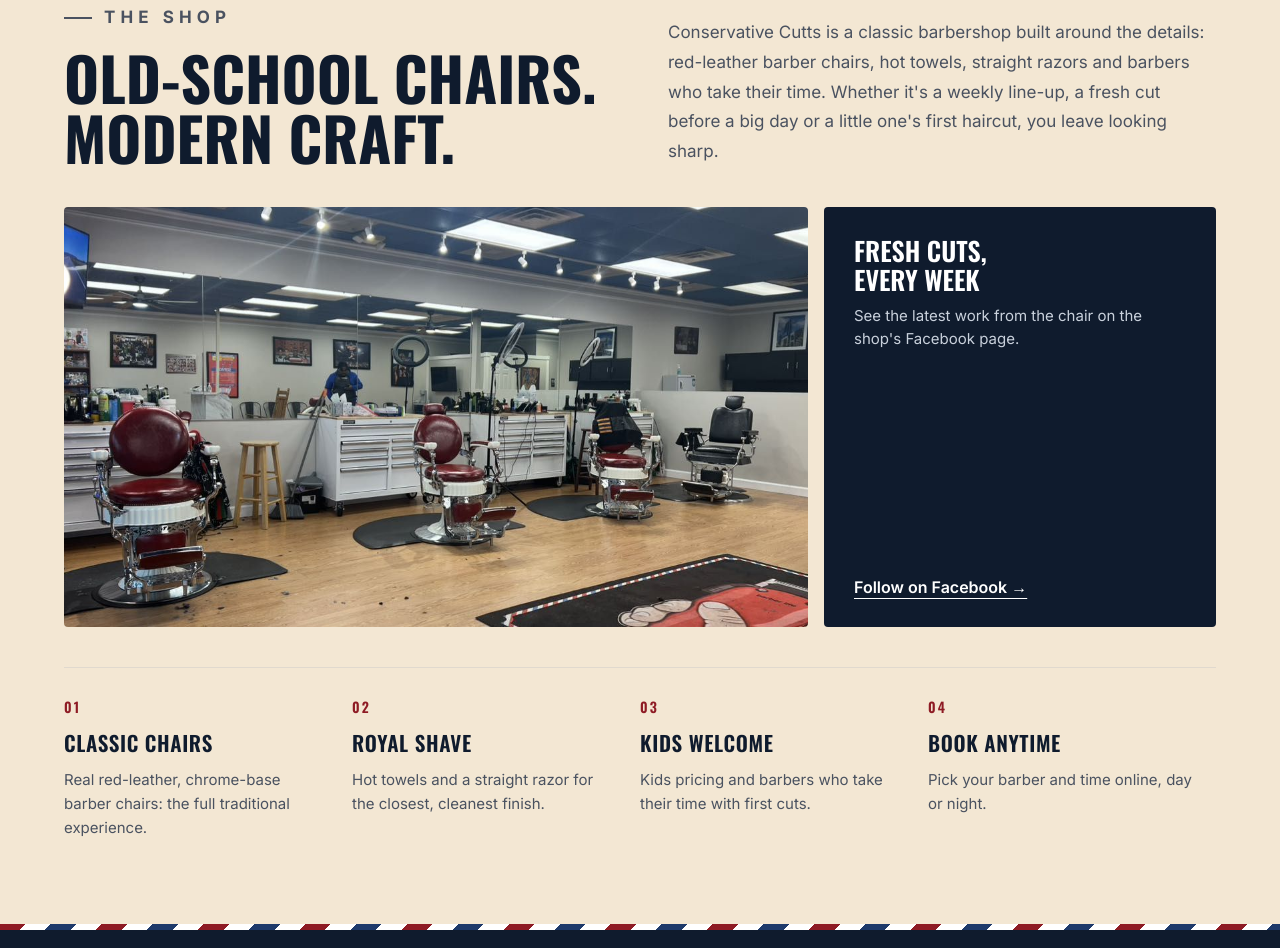
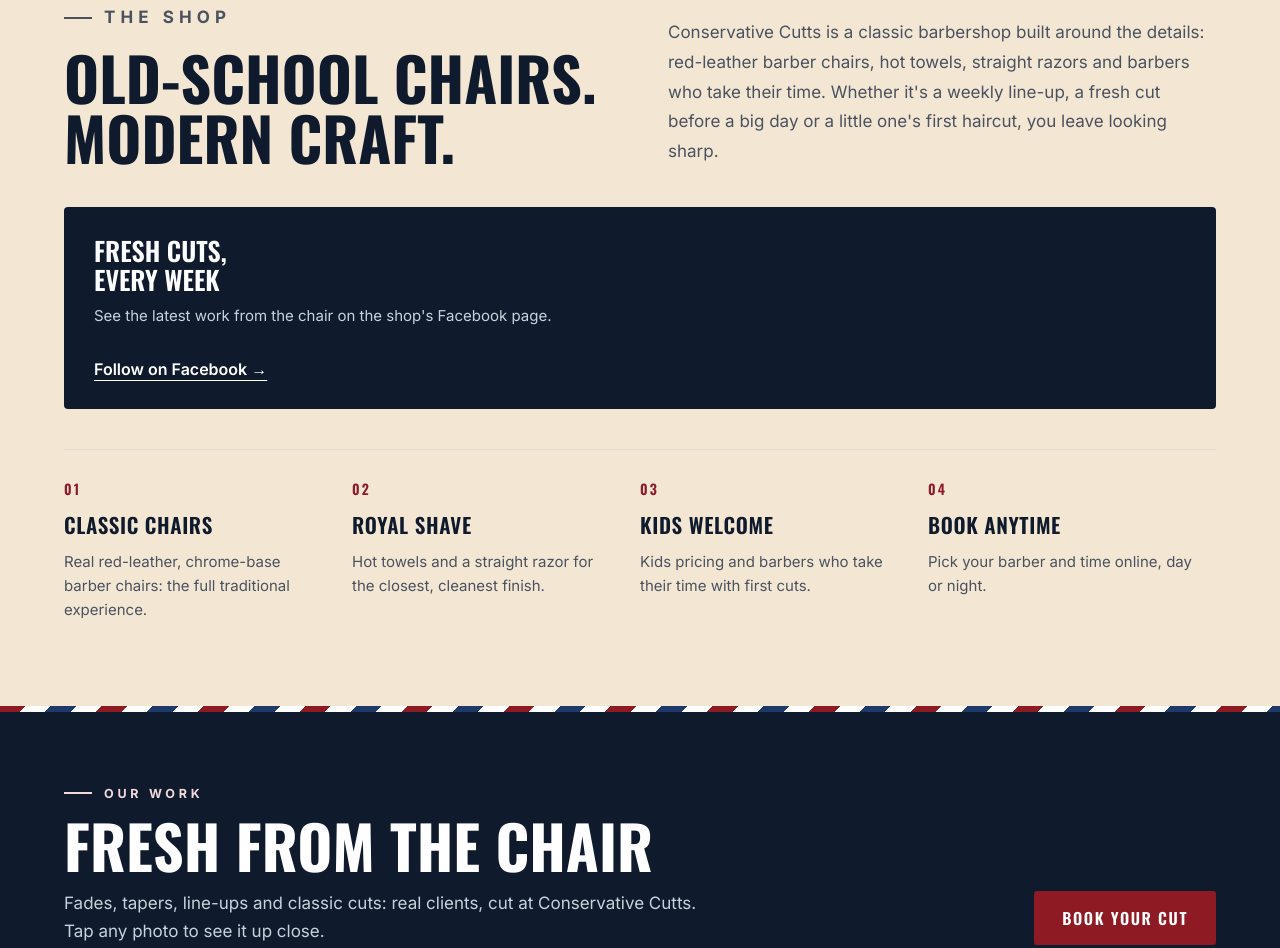
Before and after one commit to hwplummer-creator/conservative-cutts, a plain HTML site: page index.html in a window 1280 px wide. Shown: the part 2682-3630 px from the top of the page. Drawn offline with nearby package versions, Linux system fonts and the light colour scheme.

Commit message:
Add files via upload

```diff
--- a/index.html
+++ b/index.html
@@ -149,7 +149,6 @@
 <p>Conservative Cutts is a classic barbershop built around the details: red-leather barber chairs, hot towels, straight razors and barbers who take their time. Whether it's a weekly line-up, a fresh cut before a big day or a little one's first haircut, you leave looking sharp.</p>
 </div>
 <div class="gallery">
-<div class="tile big"><img src="images/hero.jpg" alt="The barber floor at Conservative Cutts with four classic chairs" loading="lazy"></div>
 <div class="side">
 <div class="fb">
 <div><strong>Fresh cuts,<br>every week</strong><p>See the latest work from the chair on the shop's Facebook page.</p></div>
@@ -241,7 +240,6 @@
 </div>
 </div>
 <a class="map" href="https://www.google.com/maps/search/?api=1&amp;query=16188+Country+Club+Dr,+Dumfries,+VA+22025" target="_blank" rel="noopener">
-<img src="images/hero.jpg" alt="" loading="lazy">
 <div>
 <svg aria-hidden="true" width="34" height="34" viewBox="0 0 24 24" fill="none" stroke="#fff" stroke-width="1.8" stroke-linecap="round" stroke-linejoin="round"><path d="M12 21s-7-6.2-7-11.5A7 7 0 0 1 19 9.5C19 14.8 12 21 12 21z"/><circle cx="12" cy="9.5" r="2.5"/></svg>
 <strong>Find us in Dumfries</strong>
```
